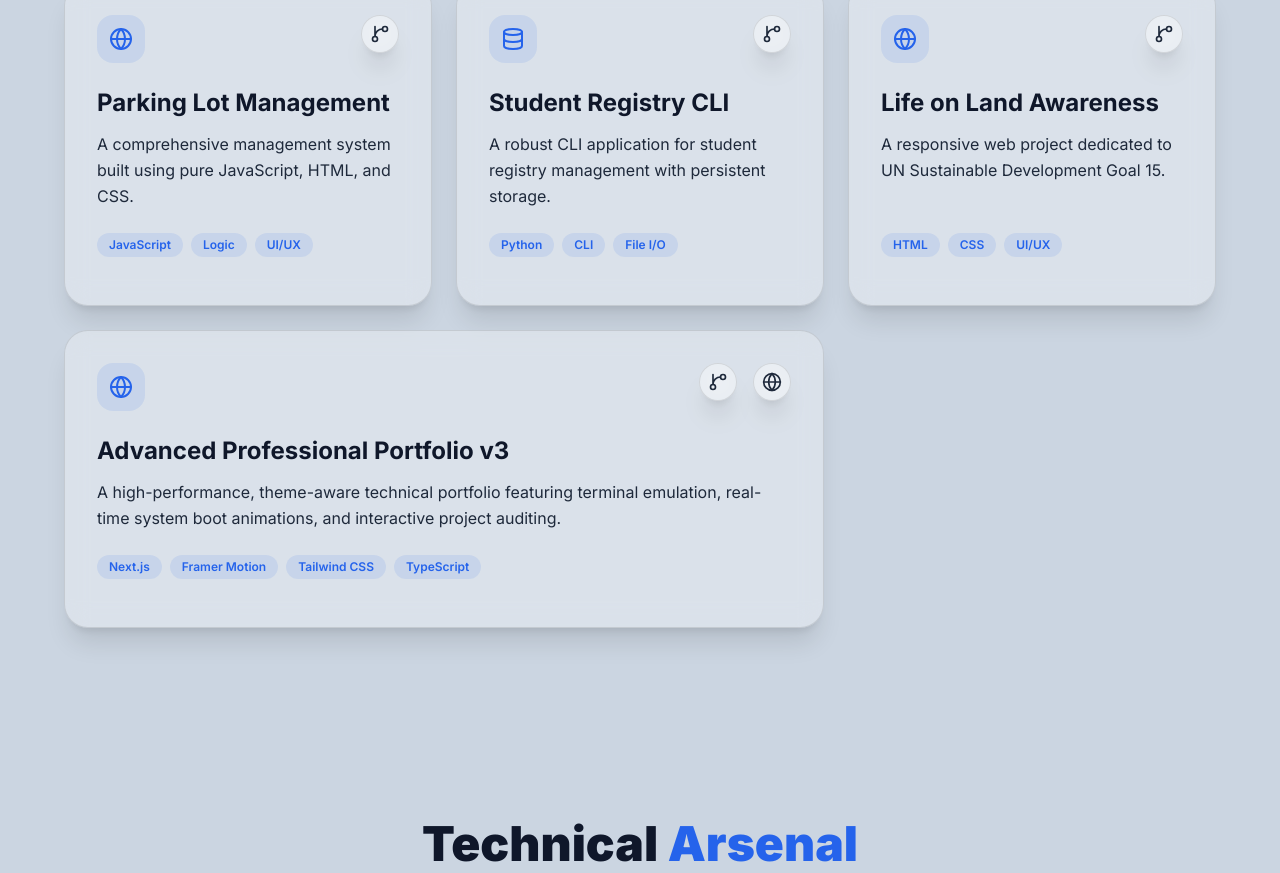
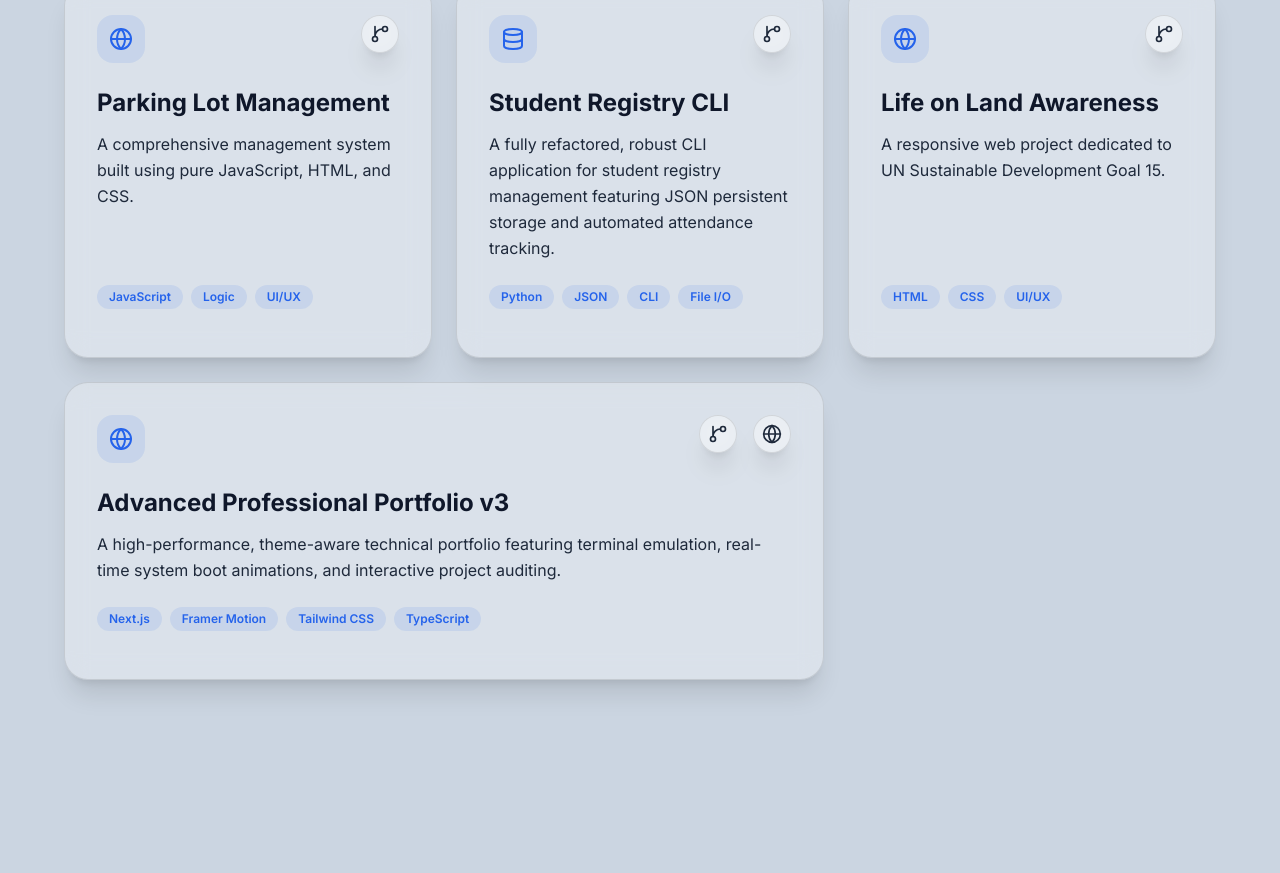
Before and after one commit to dulnindu123/advanced-portfolio, a Next.js app: page / in a window 1280 px wide. Shown: the part 2578-3451 px from the top of the page. Built offline with nearby package versions, Linux system fonts and the light colour scheme.

Commit message:
chore: update Student Registry CLI description and tags

```diff
--- a/src/components/ProjectsSection.tsx
+++ b/src/components/ProjectsSection.tsx
@@ -55,8 +55,8 @@ const projects: Project[] = [
   },
   {
     title: "Student Registry CLI",
-    description: "A robust CLI application for student registry management with persistent storage.",
-    tags: ["Python", "CLI", "File I/O"],
+    description: "A fully refactored, robust CLI application for student registry management featuring JSON persistent storage and automated attendance tracking.",
+    tags: ["Python", "JSON", "CLI", "File I/O"],
     github: "https://github.com/dulnindu123/Python-Student-Registry-cli",
     featured: false,
     type: "system",
```
